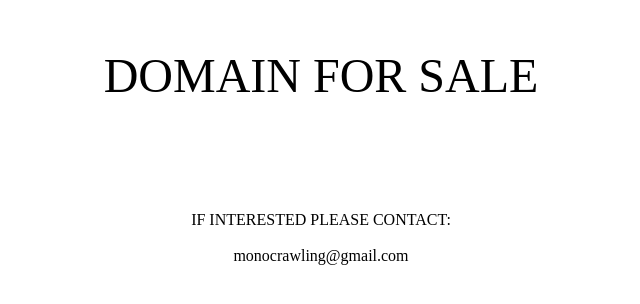
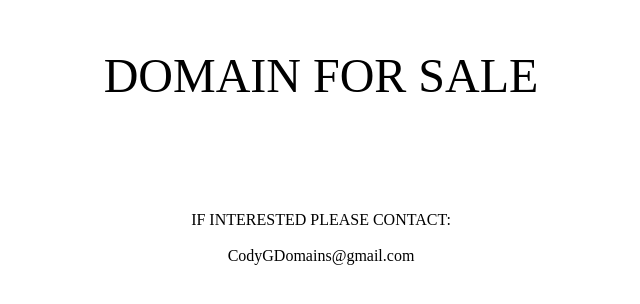
Before and after one commit to PrivateName/privatename.github.io, a plain HTML site: page index.html in a window 1280 px wide. Shown: the part 176-480 px from the top of the page, 319-959 px from the left. Drawn offline with Linux system fonts and the light colour scheme.

Commit message:
new email

```diff
--- a/index.html
+++ b/index.html
@@ -7,7 +7,7 @@
 <br><br><br><br><br>
 IF INTERESTED PLEASE CONTACT: <br><br>
 
-monocrawling@gmail.com
+CodyGDomains@gmail.com
 </center>
 </body>
 </html>
```
